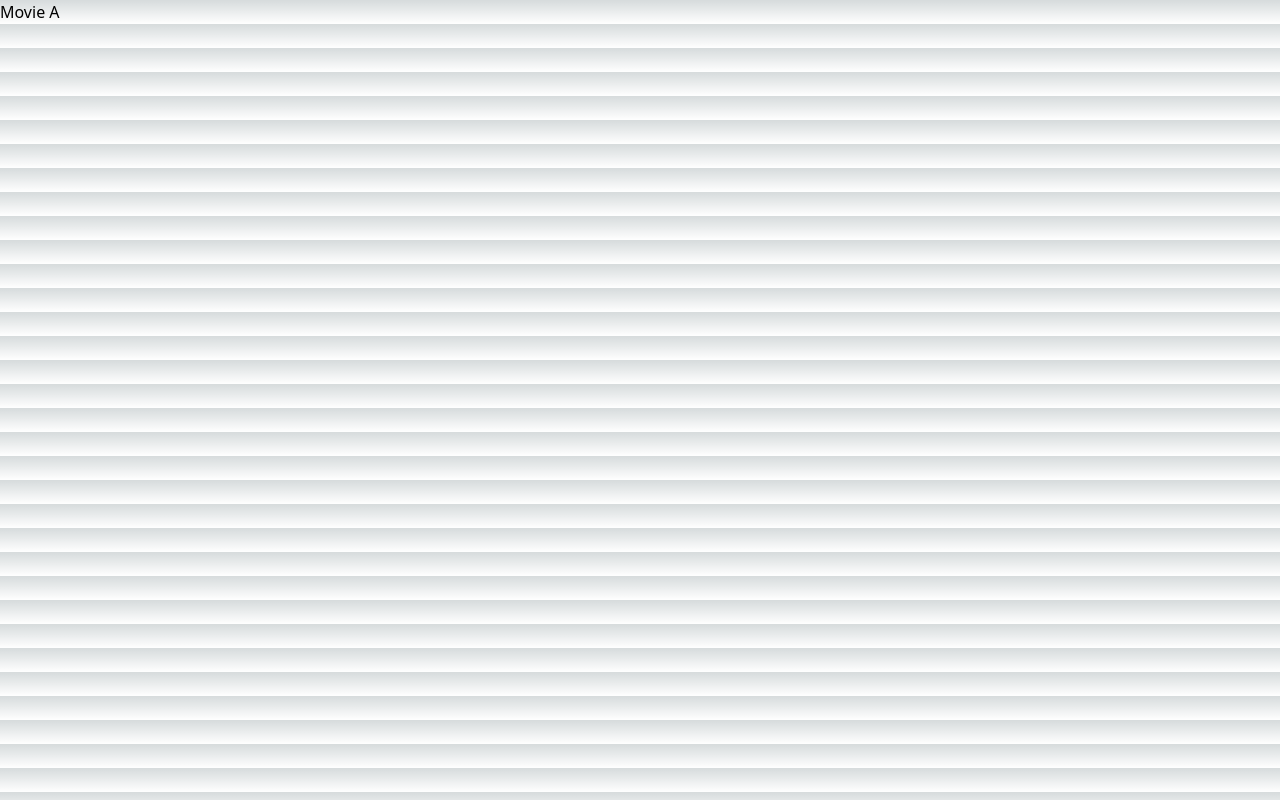
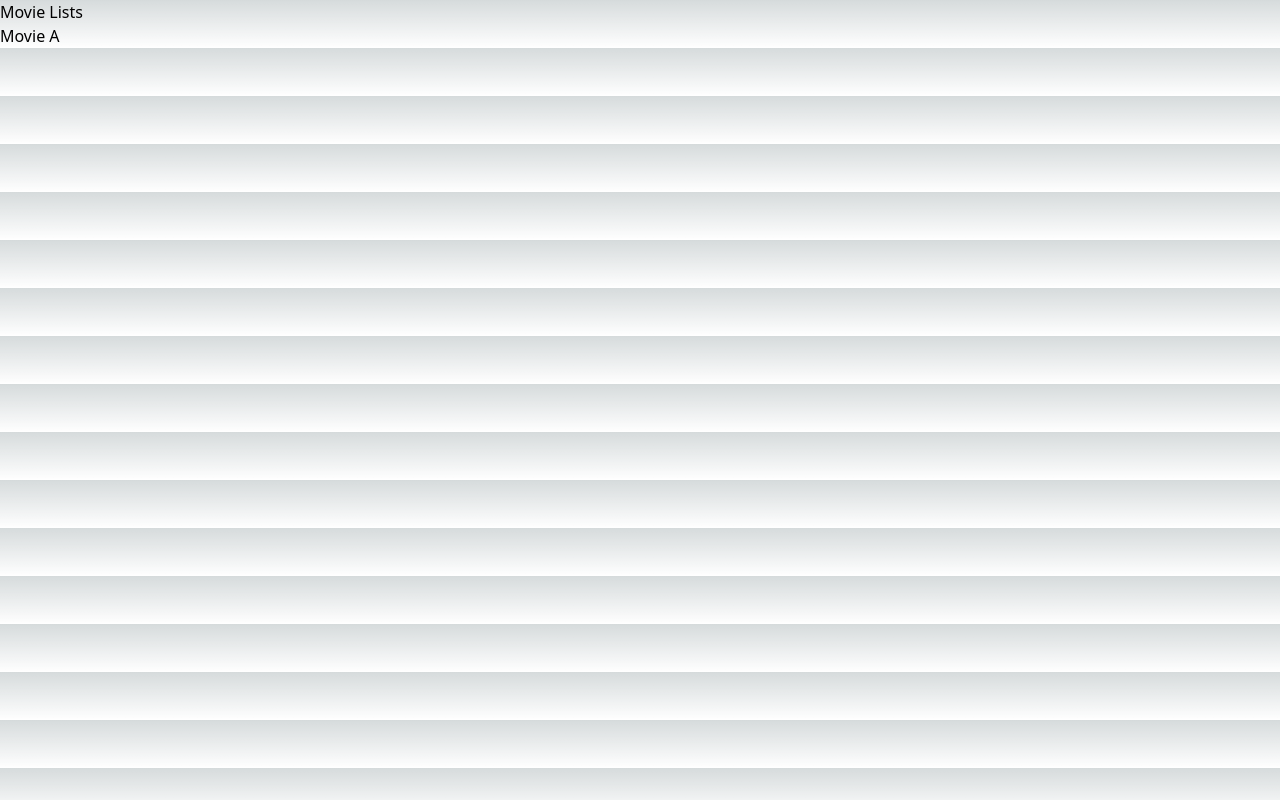
Before and after one commit to sokritha-sabaicode/static-side-rendering, a Next.js app: page /about in a window 1280 px wide. Built offline with nearby package versions, Linux system fonts and the light colour scheme.

Commit message:
add new test to about page

```diff
--- a/src/pages/about.js
+++ b/src/pages/about.js
@@ -1,10 +1,13 @@
 export default function About({ posts }) {
   return (
-    <ul>
-      {posts.map((post) => (
-        <li>{post.title}</li>
-      ))}
-    </ul>
+    <>
+      Movie Lists
+      <ul>
+        {posts.map((post) => (
+          <li>{post.title}</li>
+        ))}
+      </ul>
+    </>
   );
 }
 
```
